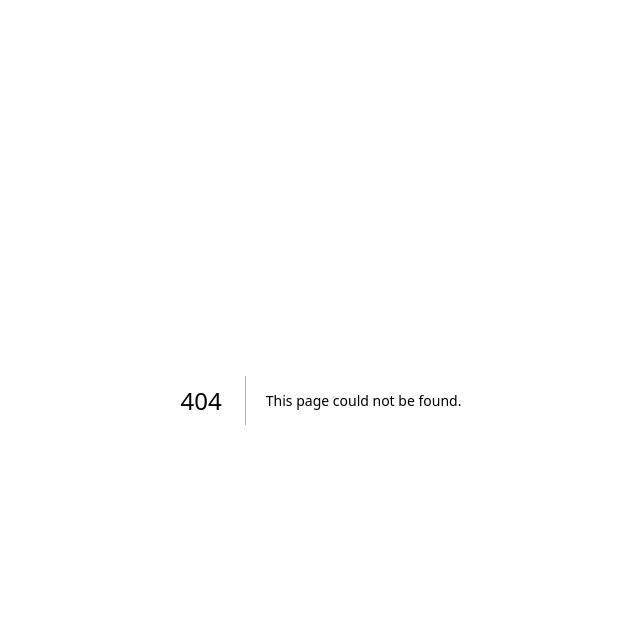
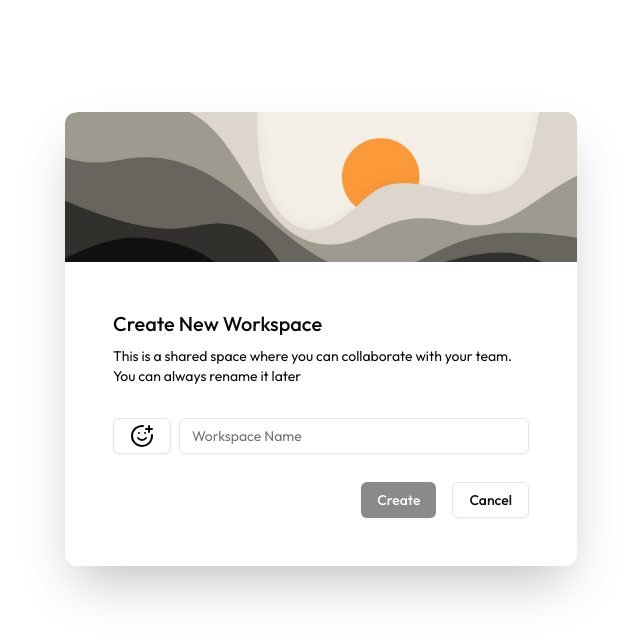
Before and after one commit to Harsh-Vardhan-Upadhyay/Elysium, a Next.js app in the folder elysium/: page /createworkspace in a window 1280 px wide. Before the commit this address had no page. Shown: the top 640 px of the page, without its empty margins (319-959 px from the left). Built offline with nearby package versions, Linux system fonts and the light colour scheme.

Commit message:
completed the ui of create new workspace

```diff
--- /dev/null
+++ b/elysium/app/(routes)/createworkspace/page.jsx
@@ -0,0 +1,60 @@
+"use client";
+import React, { useState } from "react";
+import Image from "next/image";
+import { Button } from "@/components/ui/button";
+import { SmilePlus } from "lucide-react";
+import { Input } from "@/components/ui/input";
+
+function CreateWorkspace() {
+  const [coverImage, setCoverImage] = useState("/cover.jpg");
+  const [workspaceName, setWorkspaceName] = useState();
+
+  return (
+    <div className="p-10 md:px-36 lg:px-64 xl:px-96 py-28">
+      <div className="shadow-2xl rounded-xl">
+        <div className="relative group cursor-pointer">
+          <h2 className="hidden absolute p-4 w-full h-full items-center group-hover:flex justify-center ">
+            Change Cover
+          </h2>
+          <div className="group-hover:opacity-50">
+            {" "}
+            <Image
+              src={coverImage}
+              width={400}
+              height={400}
+              className="w-full h-[150px] object-cover rounded-t-xl"
+            />
+          </div>
+        </div>
+
+
+      {/* Input section */}
+
+      <div className="p-12">
+        <h2 className="font-medium text-xl">Create New Workspace</h2>
+        <h2 className="text-sm mt-2">
+          This is a shared space where you can collaborate with your team. You
+          can always rename it later
+        </h2>
+
+        <div className="mt-8 flex justify-center gap-2">
+          <Button variant="outline">
+            <SmilePlus />
+          </Button>
+          <Input
+            placeholder="Workspace Name"
+            onChange={(e) => setWorkspaceName(e.target.value)}
+          />
+        </div>
+
+        <div className="mt-7 flex gap-4 justify-end">
+          <Button disabled={!workspaceName?.length}>Create</Button>
+          <Button variant="outline">Cancel</Button>
+        </div>
+      </div>
+    </div>
+    </div>
+  );
+}
+
+export default CreateWorkspace;
--- a/elysium/app/(routes)/dashboard/_components/WorkspaceList.jsx
+++ b/elysium/app/(routes)/dashboard/_components/WorkspaceList.jsx
@@ -3,15 +3,24 @@ import { Button } from '@/components/ui/button';
 import { useUser } from '@clerk/nextjs'
 import React from 'react'
 import { LayoutGrid, AlignLeft } from "lucide-react";
+import { useState } from 'react';
+import { ButtonIcon } from '@radix-ui/react-icons';
+import Link from 'next/link';
 
 function WorkspaceList() {
     const {user}=useUser();
+
+    const [workspaceList,setWorkspaceList] = useState([]);
+
   return (
     <div  className='my-10 p-10 md:px-24 lg:px-36 xl:px-52'>
 
         <div className='flex justify-between'>
             <h2 className='font-bold text-2xl'>Hello, {user?.firstName}</h2>
-            <Button>+</Button>
+
+            <Link href={'/createworkspace'} >
+            <Button >+</Button>
+            </Link>
         </div>
 
         <div className='mt-10' >
@@ -27,6 +36,18 @@ function WorkspaceList() {
             </div>
         </div>
 
+
+     {workspaceList?.length==0?
+
+     <div className='flex flex-col justify-center items-center my-20 '>
+        <h2>Create new Workspace</h2>
+        <Link href={'/createworkspace'} >   <Button variant ="outline" className="my-3" >+ New Workspace</Button> </Link>
+     </div>
+:
+    <div>
+        Workspace List
+    </div>
+     }
     </div>
   )
 }
--- a/elysium/app/_components/Logo.jsx
+++ b/elysium/app/_components/Logo.jsx
@@ -6,7 +6,7 @@ function logo() {
     <div className='flex items-center gap-0'>
       <Image src={'/logo.png'}
       width={35} height={35}/>
-      <h2 className='font-bold text-xl'>Elysiym</h2>
+      <h2 className='font-bold text-xl'>Elysium</h2>
     </div>
   )
 }
--- /dev/null
+++ b/elysium/components/ui/input.jsx
@@ -0,0 +1,19 @@
+import * as React from "react"
+
+import { cn } from "@/lib/utils"
+
+const Input = React.forwardRef(({ className, type, ...props }, ref) => {
+  return (
+    (<input
+      type={type}
+      className={cn(
+        "flex h-9 w-full rounded-md border border-input bg-transparent px-3 py-1 text-sm shadow-sm transition-colors file:border-0 file:bg-transparent file:text-sm file:font-medium placeholder:text-muted-foreground focus-visible:outline-none focus-visible:ring-1 focus-visible:ring-ring disabled:cursor-not-allowed disabled:opacity-50",
+        className
+      )}
+      ref={ref}
+      {...props} />)
+  );
+})
+Input.displayName = "Input"
+
+export { Input }
```
Also changed, not shown: elysium/public/cover.jpg (added).
